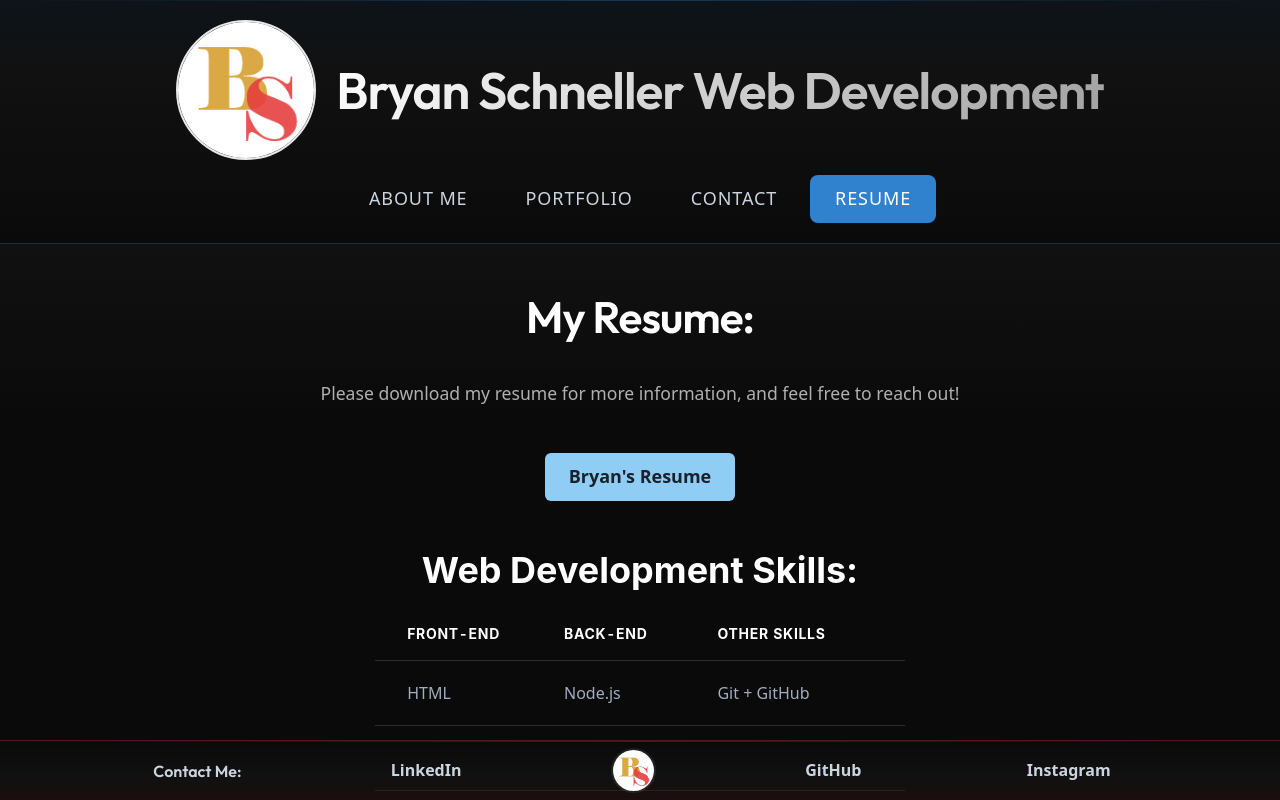
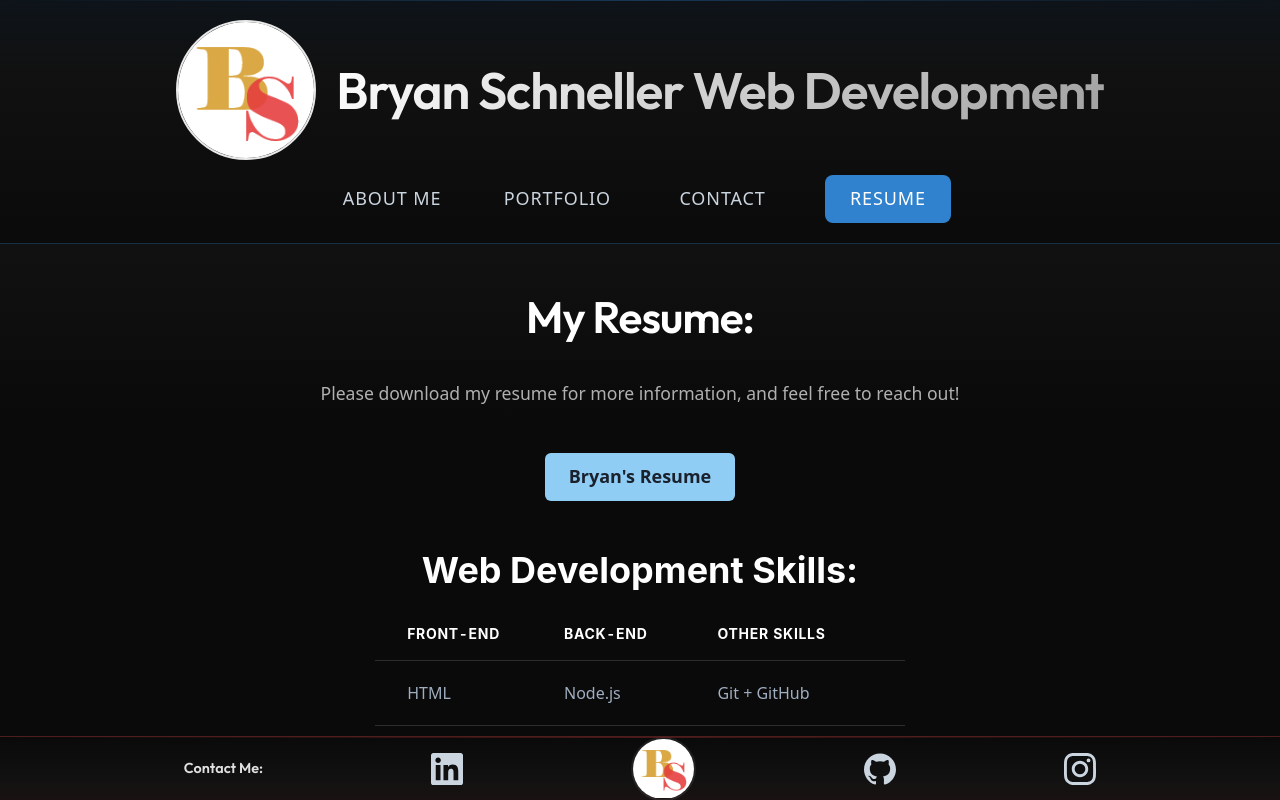
Before and after one commit to ChairSitter/DeveloperPortfolio, a React (Vite) app: page /Resume in a window 1280 px wide. Shown: the top 800 px of the page. Built offline with nearby package versions, Linux system fonts and the light colour scheme; a web font is replaced by a local one.

Commit message:
Fix styling issues

```diff
--- a/package.json
+++ b/package.json
@@ -17,6 +17,7 @@
     "framer-motion": "^11.1.1",
     "react": "^18.2.0",
     "react-dom": "^18.2.0",
+    "react-icons": "^5.5.0",
     "react-router-dom": "^6.11.1",
     "yup": "^1.4.0"
   },
--- a/src/App.css
+++ b/src/App.css
@@ -97,6 +97,10 @@ header::before {
   gap: 20px;
 }
 
+header .header-logo-wrapper {
+  flex-shrink: 0;
+}
+
 header img {
   border: 2px solid var(--black-border);
   transition: all 0.3s ease;
@@ -138,14 +142,15 @@ header img:hover {
   font-style: italic;
 }
 
-/* Navigation */
+/* Navigation - 2/2 or 1/1/1/1 only, never 3/1 */
 .navigation {
-  display: flex;
-  justify-content: center;
+  display: grid;
+  grid-template-columns: repeat(2, 1fr);
+  justify-items: center;
   align-items: center;
   gap: 8px;
   margin-top: 15px;
-  flex-wrap: wrap;
+  max-width: 100%;
 }
 
 .nav-item {
@@ -271,7 +276,7 @@ main {
   margin-bottom: 20px;
 }
 
-/* Footer - Sleek dark bar with subtle red tint */
+/* Footer - Sleek dark bar with subtle red tint (fully opaque) */
 footer {
   position: fixed;
   bottom: 0;
@@ -280,15 +285,27 @@ footer {
   display: flex;
   justify-content: space-evenly;
   align-items: center;
+  flex-wrap: nowrap;
+  gap: 8px;
   background: linear-gradient(0deg,
-    rgba(229, 62, 62, 0.08) 0%,
-    var(--black-rich) 40%,
+    #1a1212 0%,
+    var(--black-rich) 35%,
     var(--black-deep) 100%);
   border-top: 1px solid rgba(229, 62, 62, 0.25);
   width: 100%;
-  height: 60px;
+  min-height: 64px;
+  height: 64px;
+  max-height: 64px;
   z-index: 100;
-  padding: 0 20px;
+  padding: 0 24px;
+  overflow: visible;
+}
+
+footer .footer-logo {
+  display: flex;
+  align-items: center;
+  height: 64px;
+  flex-shrink: 0;
 }
 
 footer::before {
@@ -302,25 +319,31 @@ footer::before {
   opacity: 0.8;
 }
 
-footer p {
-  font-size: 1rem;
+footer p,
+footer .chakra-text {
+  font-size: clamp(0.7rem, 2vw, 0.9rem);
   font-weight: 600;
   font-family: 'Outfit', 'Platypi', sans-serif;
   color: #e0e0e0;
+  white-space: nowrap;
 }
 
 footer button {
   font-weight: 600;
+  font-size: clamp(0.7rem, 2vw, 0.875rem) !important;
+  padding-inline: 8px !important;
+  min-width: 0 !important;
   transition: all 0.3s ease !important;
+}
+
+footer img {
+  flex-shrink: 0;
+  border: 2px solid var(--black-border);
+  transition: all 0.3s ease;
 }
 
 footer button:hover {
   color: var(--main-blue) !important;
-}
-
-footer img {
-  border: 2px solid var(--black-border);
-  transition: all 0.3s ease;
 }
 
 footer img:hover {
@@ -363,6 +386,12 @@ footer img:hover {
 }
 
 /* Media Queries */
+@media only screen and (min-width: 520px) {
+  .navigation {
+    grid-template-columns: repeat(4, 1fr);
+  }
+}
+
 @media only screen and (max-width: 800px) {
   .nav-item {
     margin: 0 2px;
@@ -370,16 +399,6 @@ footer img:hover {
 
   #header-title {
     font-size: 1.5rem;
-  }
-
-  #header-img {
-    height: 60px;
-    width: 60px;
-  }
-
-  footer {
-    justify-content: center;
-    flex-wrap: wrap;
   }
 
   #bryan {
@@ -407,8 +426,8 @@ footer img:hover {
     margin: 2px;
   }
 
-  footer p {
-    font-size: 0.9rem;
+  footer {
+    padding: 0 8px;
   }
 
   #about-text {
--- a/src/components/Footer.jsx
+++ b/src/components/Footer.jsx
@@ -1,5 +1,31 @@
-import { Link, Button, Text, Image } from '@chakra-ui/react';
+import { Link, Text, Image } from '@chakra-ui/react';
+import { Icon } from '@chakra-ui/react';
+import { SiLinkedin, SiGithub, SiInstagram } from 'react-icons/si';
 import { motion } from 'framer-motion';
+
+const socialLinks = [
+    { href: 'https://www.linkedin.com/in/bryan-schneller-28b954244/', Icon: SiLinkedin, label: 'LinkedIn' },
+    { href: 'https://github.com/ChairSitter', Icon: SiGithub, label: 'GitHub' },
+    { href: 'https://www.instagram.com/bschnell91/', Icon: SiInstagram, label: 'Instagram' },
+];
+
+const SocialLink = ({ href, Icon: IconComponent, label }) => (
+    <Link
+        href={href}
+        isExternal
+        display="flex"
+        alignItems="center"
+        color="gray.300"
+        _hover={{ color: '#3182CE' }}
+        transition="color 0.3s"
+        aria-label={label}
+    >
+        <Icon
+            as={IconComponent}
+            boxSize={{ base: 6, sm: 7, md: 8 }}
+        />
+    </Link>
+);
 
 export default function Footer() {
     return (
@@ -8,21 +34,16 @@ export default function Footer() {
             animate={{ y: 0, opacity: 1 }}
             transition={{ duration: 0.4, delay: 0.2 }}
         >
-            <Text color="gray.300" fontWeight="600" fontSize={{ base: 'sm', md: 'md' }}>
+            <Text
+                color="gray.300"
+                fontWeight="600"
+                fontSize={{ base: 'xs', sm: 'sm', md: 'md' }}
+            >
                 Contact Me:
             </Text>
-            <Link href='https://www.linkedin.com/in/bryan-schneller-28b954244/' isExternal>
-                <Button
-                    variant="ghost"
-                    size="md"
-                    color="gray.300"
-                    _hover={{ color: '#3182CE', bg: 'whiteAlpha.100' }}
-                    transition="all 0.3s"
-                >
-                    LinkedIn
-                </Button>
-            </Link>
+            <SocialLink href={socialLinks[0].href} Icon={socialLinks[0].Icon} label={socialLinks[0].label} />
             <motion.div
+                className="footer-logo"
                 whileHover={{ scale: 1.1, rotate: 5 }}
                 transition={{ type: "spring", stiffness: 400, damping: 17 }}
             >
@@ -30,33 +51,16 @@ export default function Footer() {
                     borderRadius='full'
                     border='2px solid'
                     borderColor='whiteAlpha.200'
-                    boxSize={{ base: '28px', md: '35px', lg: '45px' }}
+                    height="100%"
+                    width="auto"
+                    maxH="64px"
+                    objectFit="contain"
                     src="/images/Logo.png"
                     alt='BS logo'
                 />
             </motion.div>
-            <Link href='https://github.com/ChairSitter' isExternal>
-                <Button
-                    variant="ghost"
-                    size="md"
-                    color="gray.300"
-                    _hover={{ color: '#3182CE', bg: 'whiteAlpha.100' }}
-                    transition="all 0.3s"
-                >
-                    GitHub
-                </Button>
-            </Link>
-            <Link href='https://www.instagram.com/bschnell91/' isExternal>
-                <Button
-                    variant="ghost"
-                    size="md"
-                    color="gray.300"
-                    _hover={{ color: '#3182CE', bg: 'whiteAlpha.100' }}
-                    transition="all 0.3s"
-                >
-                    Instagram
-                </Button>
-            </Link>
+            <SocialLink href={socialLinks[1].href} Icon={socialLinks[1].Icon} label={socialLinks[1].label} />
+            <SocialLink href={socialLinks[2].href} Icon={socialLinks[2].Icon} label={socialLinks[2].label} />
         </motion.footer>
     );
 }
--- a/src/components/Header.jsx
+++ b/src/components/Header.jsx
@@ -13,6 +13,7 @@ function Header() {
         >
             <div id="header-l">
                 <motion.div
+                    className="header-logo-wrapper"
                     whileHover={{ scale: 1.05 }}
                     transition={{ type: "spring", stiffness: 400, damping: 17 }}
                 >
@@ -21,7 +22,10 @@ function Header() {
                         borderRadius='full'
                         border='2px solid'
                         borderColor='black.800'
-                        boxSize={{ base: '80px', md: '120px', lg: '140px' }}
+                        boxSize={{ base: '60px', sm: '70px', md: '120px', lg: '140px' }}
+                        minW={{ base: '60px', sm: '70px', md: '120px', lg: '140px' }}
+                        minH={{ base: '60px', sm: '70px', md: '120px', lg: '140px' }}
+                        objectFit="cover"
                         src="/images/Logo.png"
                         alt='BS logo'
                     />
```
Also changed, not shown: 1 other file (tests, documents, lock files or other folders).
